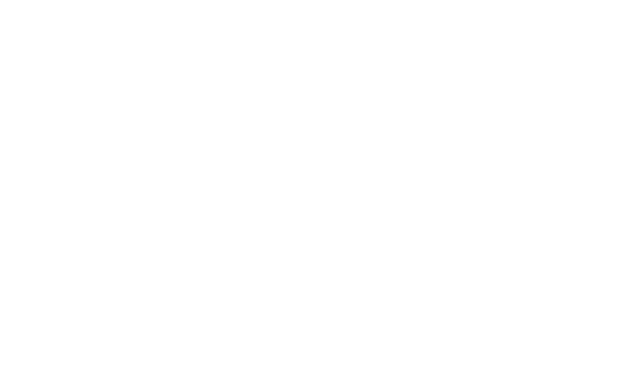
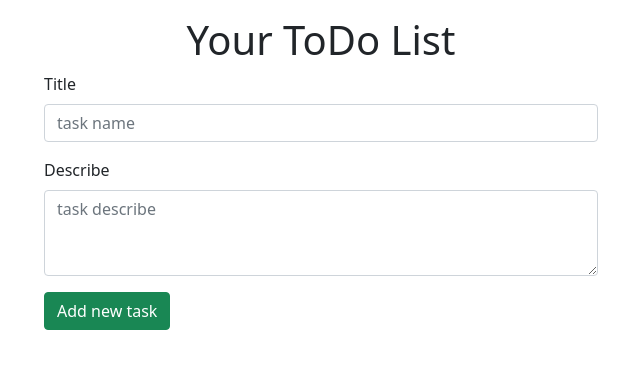
Before and after one commit to max-i-mys/todo-technorelly, a React (Create React App) app: page / in a window 1280 px wide. Shown: the top 368 px of the page, without its empty margins (319-959 px from the left). Built offline with nearby package versions, Linux system fonts and the light colour scheme.

Commit message:
Added to add todos

```diff
--- a/src/App.js
+++ b/src/App.js
@@ -1,8 +1,18 @@
 import './App.css'
 import 'bootstrap/dist/css/bootstrap.min.css'
+import { Col, Container, Row } from 'react-bootstrap'
+import AddTodo from './components/AddTodo'
 
 function App() {
-	return <div className="App"></div>
+	return (
+		<Container>
+			<Row>
+				<Col className="d-flex align-items-center p-3 flex-column">
+					<AddTodo />
+				</Col>
+			</Row>
+		</Container>
+	)
 }
 
 export default App
--- a/src/components/AddTodo.jsx
+++ b/src/components/AddTodo.jsx
@@ -0,0 +1,53 @@
+import { useState } from 'react'
+import { Form, Button } from 'react-bootstrap'
+import { useDispatch } from 'react-redux'
+import { addTodo } from '../slicers/todosSlice'
+
+export default function AddTodo() {
+	const [titleValue, setTitleValue] = useState(null)
+	const [descValue, setDescValue] = useState(null)
+	const dispatch = useDispatch()
+
+	function handlerAdd(e) {
+		e.preventDefault()
+		if (titleValue && descValue) {
+			const newTodo = {
+				id: Date.now(),
+				title: titleValue,
+				description: descValue,
+			}
+			dispatch(addTodo(newTodo))
+			e.target.reset()
+		}
+	}
+
+	return (
+		<>
+			<h1>Your ToDo List</h1>
+			<Form onSubmit={handlerAdd} className="w-50">
+				<Form.Group controlId="exampleForm.ControlInput1" className="mb-3">
+					<Form.Label>Title</Form.Label>
+					<Form.Control
+						onChange={e => setTitleValue(e.target.value)}
+						type="text"
+						placeholder="task name"
+						required
+					/>
+				</Form.Group>
+				<Form.Group controlId="exampleForm.ControlTextarea1" className="pb-3">
+					<Form.Label>Describe</Form.Label>
+					<Form.Control
+						onChange={e => setDescValue(e.target.value)}
+						as="textarea"
+						placeholder="task describe"
+						rows={3}
+						required
+					/>
+				</Form.Group>
+				<Button variant="success" type="submit">
+					Add new task
+				</Button>
+			</Form>
+		</>
+	)
+}
--- a/src/index.js
+++ b/src/index.js
@@ -1,10 +1,14 @@
 import React from 'react'
 import ReactDOM from 'react-dom'
+import { Provider } from 'react-redux'
 import App from './App'
+import { store } from './store/store'
 
 ReactDOM.render(
 	<React.StrictMode>
-		<App />
+		<Provider store={store}>
+			<App />
+		</Provider>
 	</React.StrictMode>,
 	document.getElementById('root')
 )
--- /dev/null
+++ b/src/slicers/todosSlice.js
@@ -0,0 +1,17 @@
+import { createSlice } from '@reduxjs/toolkit'
+
+const todosSlice = createSlice({
+	name: 'todos',
+	initialState: {
+		todos: [],
+	},
+	reducers: {
+		addTodo: (state, action) => {
+			state.todos.push(action.payload)
+		},
+	},
+})
+
+export default todosSlice.reducer
+
+export const { addTodo } = todosSlice.actions
--- /dev/null
+++ b/src/store/store.js
@@ -0,0 +1,8 @@
+import { configureStore } from '@reduxjs/toolkit'
+import todosReducer from '../slicers/todosSlice'
+
+export const store = configureStore({
+	reducer: {
+		todos: todosReducer,
+	},
+})
```
Also changed, not shown: .eslintrc.json.
